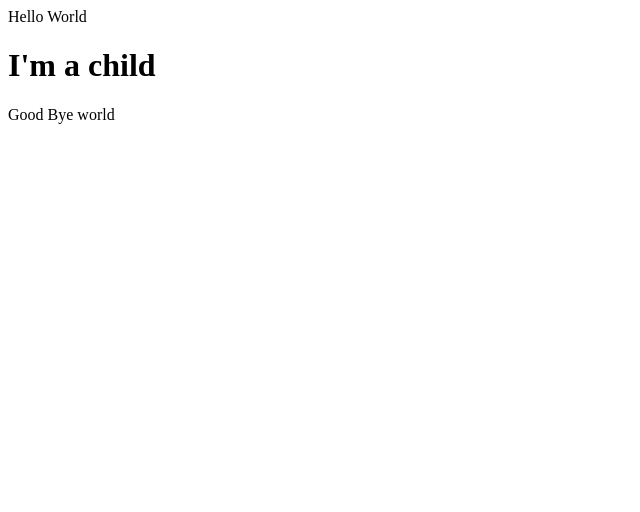
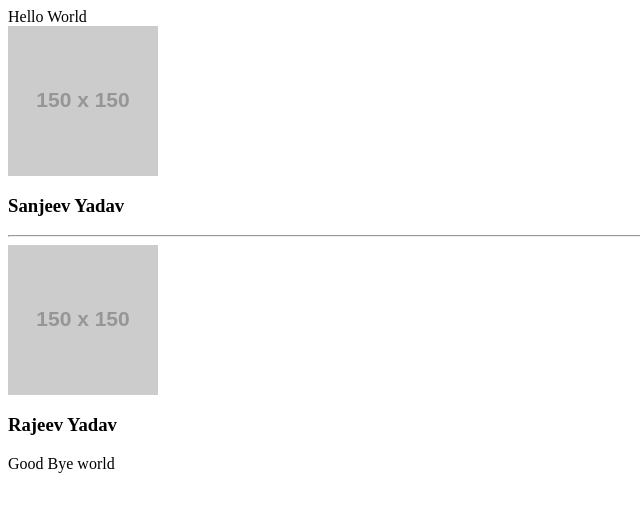
Before and after one commit to sanjeevyadavIT/learning, a plain HTML site: page reactDOM/index.html in a window 1280 px wide. Shown: the whole page, without its empty margins (0-640 px from the left). Drawn offline with Linux system fonts and the light colour scheme; placeholder pictures from the web are drawn by us.

Commit message:
feat: reactDOM: Add support for custom functional component

```diff
--- a/reactDOM/index.html
+++ b/reactDOM/index.html
@@ -3,8 +3,14 @@
 
     <script type='text/javascript'>
 
+        /**
+        * Note: Custom functional component can't conatin
+        *       other custom component as top level parent.
+        */
+
+        // ================== React.js ==================
         const React = {
-            createElement: (type, props) => {
+            createElement: function(type, props){
                 return {
                     type,
                     props
@@ -12,12 +18,25 @@
             }
         }
 
+        // ================== ReactDOM ==================
         const ReactDOM = {
             render: function render(obj, rootElement) {
+
+                obj.props = obj.props || {};
+
+                if(obj.type instanceof Function) {
+                    // Custom Functional Component detected
+                    obj = obj.type(obj.props);
+                }
+
                 const domElement = document.createElement(obj.type);
 
                 if("className" in obj.props) {
                     domElement.className = obj.props.className;
+                }
+
+                if("src" in obj.props) {
+                    domElement.src = obj.props.src;
                 }
 
                 if("children" in obj.props) {
@@ -41,17 +60,44 @@
             }
         };
 
-        const rootElement = document.getElementById('root')
+        /* =============== Custom Functional Component =============
+        */
+        function Name(props) {
+            return React.createElement('h3', {children: props.name});
+        }
 
+        /* =============== Custom Functional Component =============
+        * Note: Custom functional component can't conatin
+        *       other custom component as top level parent.
+        */
+        function Avatar(props) {
+            return React.createElement(
+                'div', // This has to be html element
+                {
+                    ...props,
+                    children: [
+                        React.createElement('img', { src: props.src}),
+                        React.createElement(Name, { name: props.name}),
+                    ]
+                }
+            );
+        }
+
+        /**
+        * ==================== Main App =======================
+        */
         const element = React.createElement('div', {
             className: 'container',
             children: [
                 "Hello World",
-                React.createElement('h1', { className: 'work-it', children: 'I\'m a child'}),
+                React.createElement(Avatar, { src: 'https://via.placeholder.com/150', name: 'Sanjeev Yadav'}),
+                React.createElement('hr', null),
+                React.createElement(Avatar, { src: 'https://via.placeholder.com/150', name: 'Rajeev Yadav'}),
                 "Good Bye world"
             ]
         })
 
-        ReactDOM.render(element, rootElement)
+        // render our app
+        ReactDOM.render(element, document.getElementById('root'))
     </script>
 </body>
```
